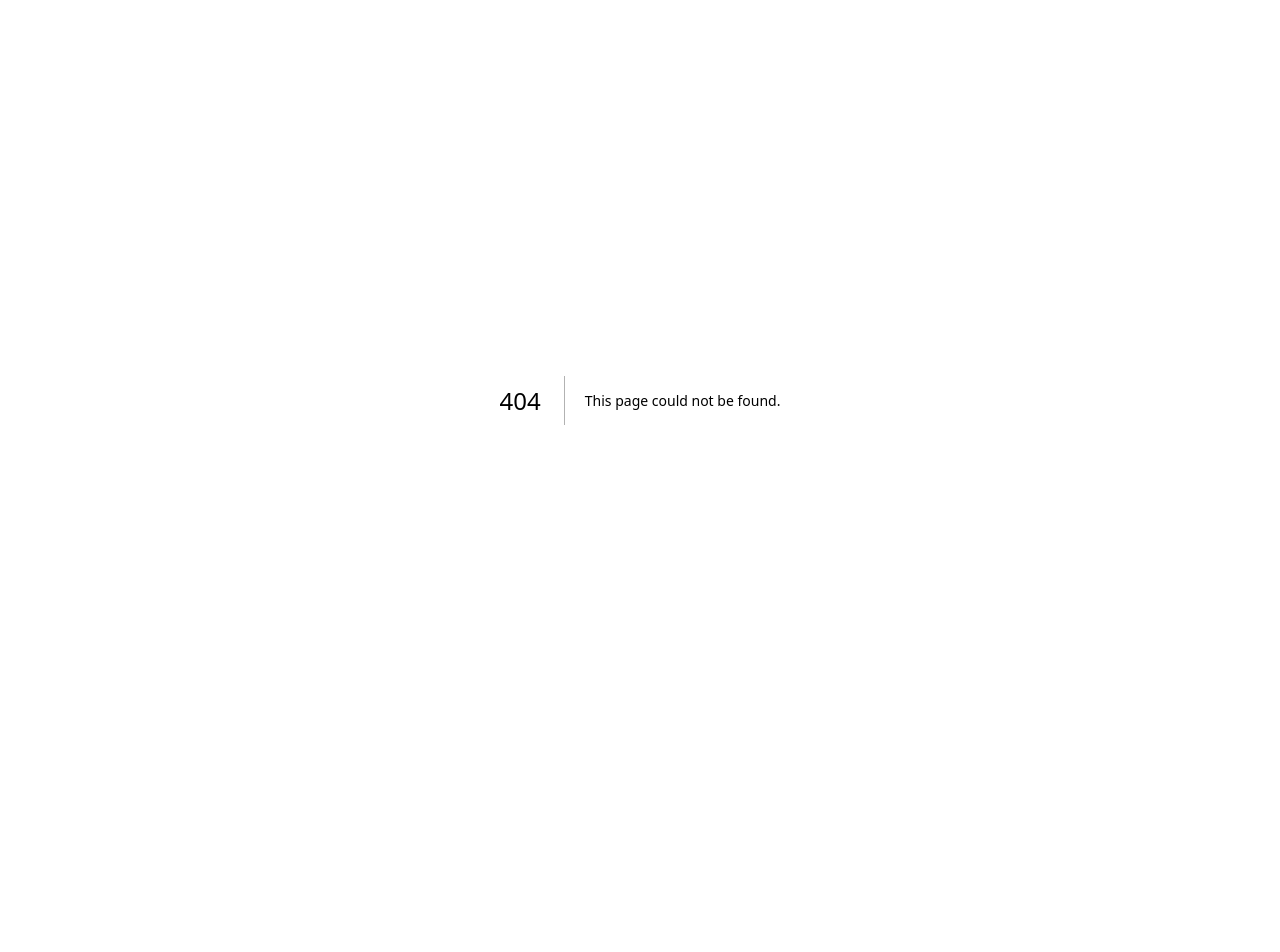
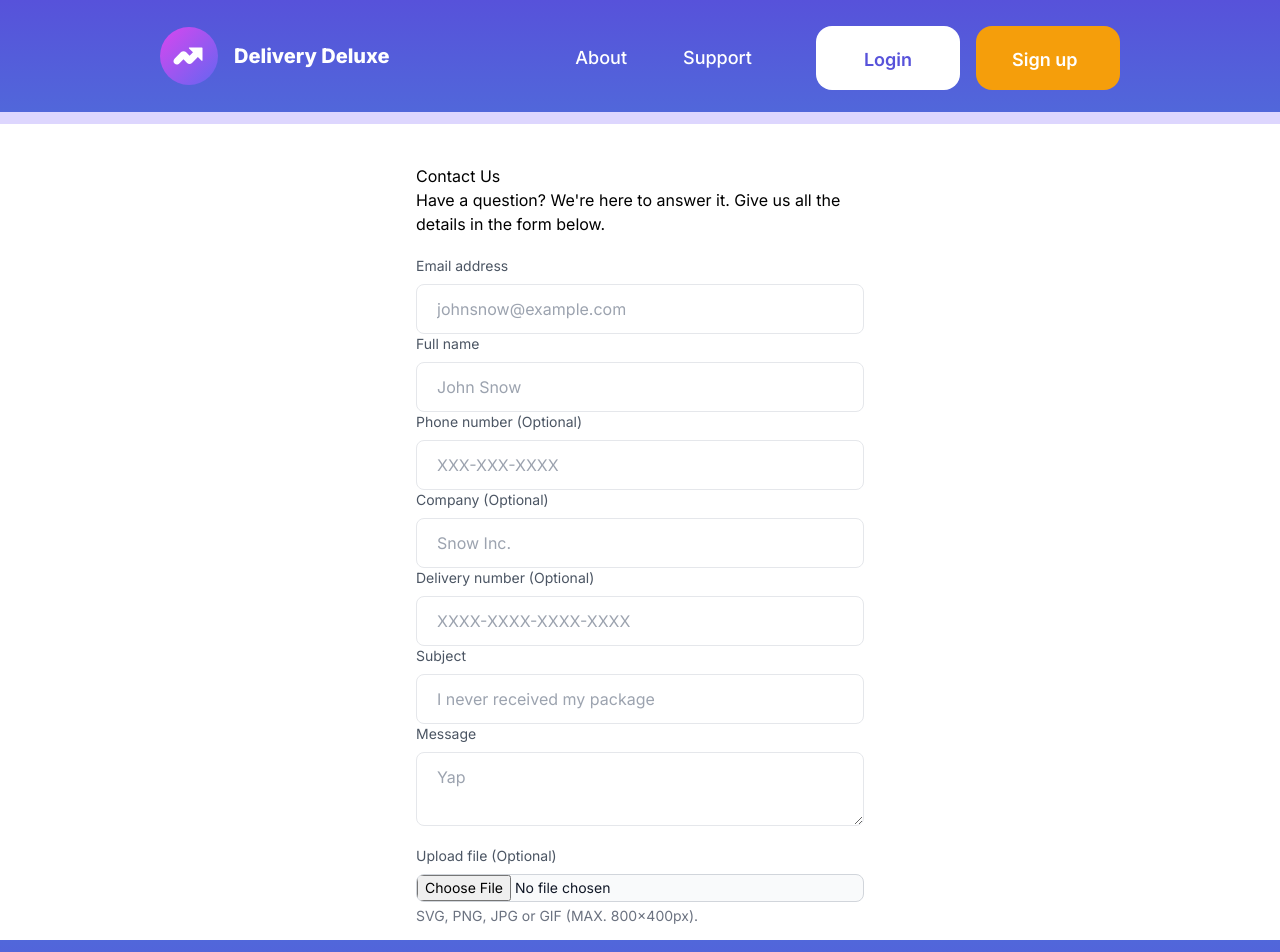
Before and after one commit to FehamIsmail/DeluxeDelivery, a Next.js app in the folder deluxe-delivery/: page /support in a window 1280 px wide. Before the commit this address had no page. Shown: the top 952 px of the page. Before the commit the page ends 800 px from the top, so only its background shows below. Built offline with nearby package versions, Linux system fonts and the light colour scheme.

Commit message:
Added support page

```diff
--- a/deluxe-delivery/src/app/newitem/page.tsx
+++ b/deluxe-delivery/src/app/newitem/page.tsx
@@ -33,7 +33,6 @@ export default function newItem() {
                 </div>
 
 
-
         </main>
     )
 }
--- /dev/null
+++ b/deluxe-delivery/src/app/support/page.tsx
@@ -0,0 +1,15 @@
+import Header from "@/components/Header/Header";
+import Footer from "@/components/Footer/Footer";
+import Support from "@/components/Support/Support";
+
+export default function support() {
+    return (
+        <main className="bg-white min-h-screen items-center">
+            <Header page={'OTHER'} />
+
+            <Support/>
+
+            <Footer />
+        </main>
+    )
+}
--- a/deluxe-delivery/src/components/Authentification/SignIn.tsx
+++ b/deluxe-delivery/src/components/Authentification/SignIn.tsx
@@ -35,7 +35,6 @@ const SignIn = () => {
 
     return (
 
-
         <form onSubmit={handleSubmit}>
             <div>
                 <label htmlFor="email"
--- a/deluxe-delivery/src/components/Authentification/SignUp.tsx
+++ b/deluxe-delivery/src/components/Authentification/SignUp.tsx
@@ -7,6 +7,7 @@ const SignUp = () => {
 
     const supabase = connection
 
+    const [userType, setUserType] = useState('customer')
     const [firstName, setFirstName] = useState('')
     const [lastName, setLastName] = useState('')
     const [phone, setPhone] = useState('')
@@ -14,6 +15,10 @@ const SignUp = () => {
     const [password, setPassword] = useState('')
     const [confirmPassword, setConfirmPassword] = useState('')
 
+
+    const handleUserTypeChange = (event) => {
+        setUserType(event.target.value)
+    };
 
     const handleFirstNameChange = (event) => {
         setFirstName(event.target.value)
@@ -50,6 +55,7 @@ const SignUp = () => {
                     first_name: firstName,
                     last_name: lastName,
                     phone_number: phone,
+                    user_type: userType,
                 },
             },
         })
@@ -98,6 +104,9 @@ const SignUp = () => {
 
 
             <form className="grid grid-cols-1 gap-6 mt-8 md:grid-cols-2" onSubmit={handleSubmit}>
+
+
+
                 <div>
                     <label className="block mb-2 text-sm text-gray-600">First
                         Name</label>
@@ -115,7 +124,7 @@ const SignUp = () => {
                 <div>
                     <label className="block mb-2 text-sm text-gray-600">Phone
                         number</label>
-                    <input type="text" placeholder="XXX-XX-XXXX-XXX" value={phone} onChange={handlePhoneChange} required
+                    <input type="text" placeholder="XXX-XXX-XXXX" value={phone} onChange={handlePhoneChange} required
                            className="block w-full px-5 py-3 mt-2 text-gray-700 placeholder-gray-400 bg-white border border-gray-200 rounded-lg focus:border-[#5752DA] focus:ring-[#5752DA] focus:outline-none focus:ring focus:ring-opacity-40"/>
                 </div>
 
--- a/deluxe-delivery/src/components/Footer/Footer.tsx
+++ b/deluxe-delivery/src/components/Footer/Footer.tsx
@@ -2,7 +2,7 @@ import React from 'react';
 
 function Footer() {
     return (
-        <footer className="h-[100px] w-full bg-gradient-to-b from-primary-2 to-primary-1 mt-4">
+        <footer className="h-[100px] w-full bg-gradient-to-b from-primary-2 to-primary-1 mt-4 ">
 
         </footer>
     );
--- a/deluxe-delivery/src/components/Header/Header.tsx
+++ b/deluxe-delivery/src/components/Header/Header.tsx
@@ -38,7 +38,7 @@ function NavBar(props:{page: 'MAIN_MENU' | 'OTHER'}) {
             <div className="flex gap-4 flex-row items-center pt-1">
                 <div className="flex flex-row gap-14 text-white text-lg font-medium  mr-12">
                     <div>About</div>
-                    <div>Support</div>
+                    <div> <a href={'support'}>Support</a></div>
                 </div>
                 <>
                 <a href={'signin'} className="w-36 h-16 px-9 py-3.5 bg-white rounded-2xl justify-start items-center gap-2.5 inline-flex">
--- /dev/null
+++ b/deluxe-delivery/src/components/Support/Support.tsx
@@ -0,0 +1,102 @@
+"use client";
+
+import React, {useState} from "react";
+
+const Support = () => {
+
+    const [submitted, setSubmitted] = useState(false);
+
+    const handleSubmit = async (event) => {
+        event.preventDefault();
+        // Add your form submission logic here if needed
+        // For demonstration purposes, just setting the submitted flag
+        setSubmitted(true);
+    };
+
+    const resetForm = () => {
+        // Reset the form or perform any necessary cleanup
+        setSubmitted(false);
+    };
+
+
+    return (
+        <div className="h-screen w-screen flex items-center justify-center bg-white">
+            {!submitted ? (
+                <form onSubmit={handleSubmit} className="flex-auto max-w-md h-100 m-auto mt-10">
+                    <div>
+                        <h1> Contact Us </h1>
+                        <p> Have a question? We're here to answer it.
+                            Give us all the details in the form below. </p>
+                    </div>
+                    <div>
+                        <label className="block mt-5 mb-2 text-sm text-gray-600">Email address</label>
+                        <input type="email" placeholder="johnsnow@example.com" required
+                               className="block w-full px-5 py-3 mt-2 text-gray-700 placeholder-gray-400 bg-white border border-gray-200 rounded-lg focus:border-[#5752DA] focus:ring-[#5752DA] focus:outline-none focus:ring focus:ring-opacity-40"/>
+                    </div>
+
+                    <div>
+                        <label className="block mb-2 text-sm text-gray-600">Full name</label>
+                        <input type="text" placeholder="John Snow" required
+                               className="block w-full px-5 py-3 mt-2 text-gray-700 placeholder-gray-400 bg-white border border-gray-200 rounded-lg focus:border-[#5752DA] focus:ring-[#5752DA] focus:outline-none focus:ring focus:ring-opacity-40"/>
+                    </div>
+
+                    <div>
+                        <label className="block mb-2 text-sm text-gray-600">Phone number (Optional)</label>
+                        <input type="text" placeholder="XXX-XXX-XXXX"
+                               className="block w-full px-5 py-3 mt-2 text-gray-700 placeholder-gray-400 bg-white border border-gray-200 rounded-lg focus:border-[#5752DA] focus:ring-[#5752DA] focus:outline-none focus:ring focus:ring-opacity-40"/>
+                    </div>
+
+                    <div>
+                        <label className="block mb-2 text-sm text-gray-600">Company (Optional)</label>
+                        <input type="text" placeholder="Snow Inc."
+                               className="block w-full px-5 py-3 mt-2 text-gray-700 placeholder-gray-400 bg-white border border-gray-200 rounded-lg focus:border-[#5752DA] focus:ring-[#5752DA] focus:outline-none focus:ring focus:ring-opacity-40"/>
+                    </div>
+
+                    <div>
+                        <label className="block mb-2 text-sm text-gray-600">Delivery number (Optional)</label>
+                        <input type="text" placeholder="XXXX-XXXX-XXXX-XXXX"
+                               className="block w-full px-5 py-3 mt-2 text-gray-700 placeholder-gray-400 bg-white border border-gray-200 rounded-lg focus:border-[#5752DA] focus:ring-[#5752DA] focus:outline-none focus:ring focus:ring-opacity-40"/>
+                    </div>
+
+                    <div>
+                        <label className="block mb-2 text-sm text-gray-600">Subject</label>
+                        <input type="text" placeholder="I never received my package" required
+                               className="block w-full px-5 py-3 mt-2 text-gray-700 placeholder-gray-400 bg-white border border-gray-200 rounded-lg focus:border-[#5752DA] focus:ring-[#5752DA] focus:outline-none focus:ring focus:ring-opacity-40"/>
+                    </div>
+
+                    <div>
+                        <label className="block mb-2 text-sm text-gray-600">Message</label>
+                        <textarea type="text" placeholder="Yap" required
+                                  className="block w-full px-5 py-3 mt-2 text-gray-700 placeholder-gray-400 bg-white border border-gray-200 rounded-lg focus:border-[#5752DA] focus:ring-[#5752DA] focus:outline-none focus:ring focus:ring-opacity-40"/>
+                    </div>
+                    <div>
+
+                        <label className="block mt-5 mb-2 text-sm text-gray-600">Upload file (Optional)</label>
+                        <input
+                            className="block w-full text-sm text-gray-900 border border-gray-300 rounded-lg cursor-pointer bg-gray-50 focus:outline-none"
+                            aria-describedby="file_input_help" id="file_input" type="file"></input>
+
+                        <p className="mt-1 text-sm text-gray-500"
+                           id="file_input_help">SVG, PNG, JPG or GIF (MAX. 800x400px).</p>
+
+                    </div>
+
+                    <button type="submit" className="flex items-center mt-10 justify-between w-full px-6 py-3 text-sm tracking-wide text-white capitalize transition-colors duration-300 transform bg-[#5752DA] rounded-lg hover:bg-[#5752DA] focus:outline-none focus:ring focus:ring-[#5752DA] focus:ring-opacity-50">
+                        <span>Submit </span>
+                        <svg xmlns="http://www.w3.org/2000/svg" className="w-5 h-5 rtl:-scale-x-100" viewBox="0 0 20 20" fill="currentColor">
+                            <path fillRule="evenodd" d="M7.293 14.707a1 1 0 010-1.414L10.586 10 7.293 6.707a1 1 0 011.414-1.414l4 4a1 1 0 010 1.414l-4 4a1 1 0 01-1.414 0z" clipRule="evenodd"/>
+                        </svg>
+                    </button>
+                </form>
+            ) : (
+                <div className="flex-auto max-w-md h-100 m-auto mt-10 text-center">
+                    <h2>Thank you for your comments!</h2>
+                    <p>We will get back to you shortly.</p>
+                    <button onClick={resetForm} className="mt-4 px-4 py-2 bg-gray-300 rounded-lg">Close</button>
+                </div>
+            )}
+        </div>
+    );
+};
+
+export default Support;
```
